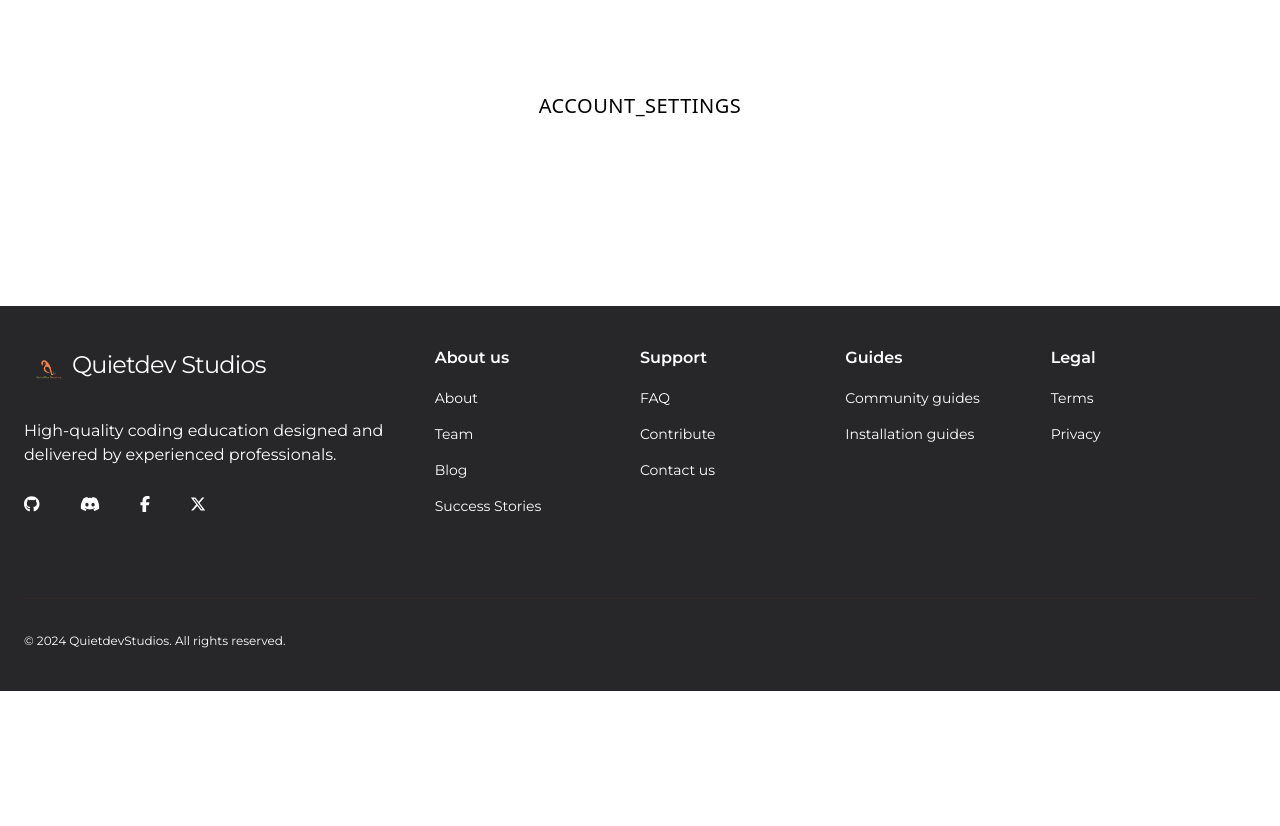
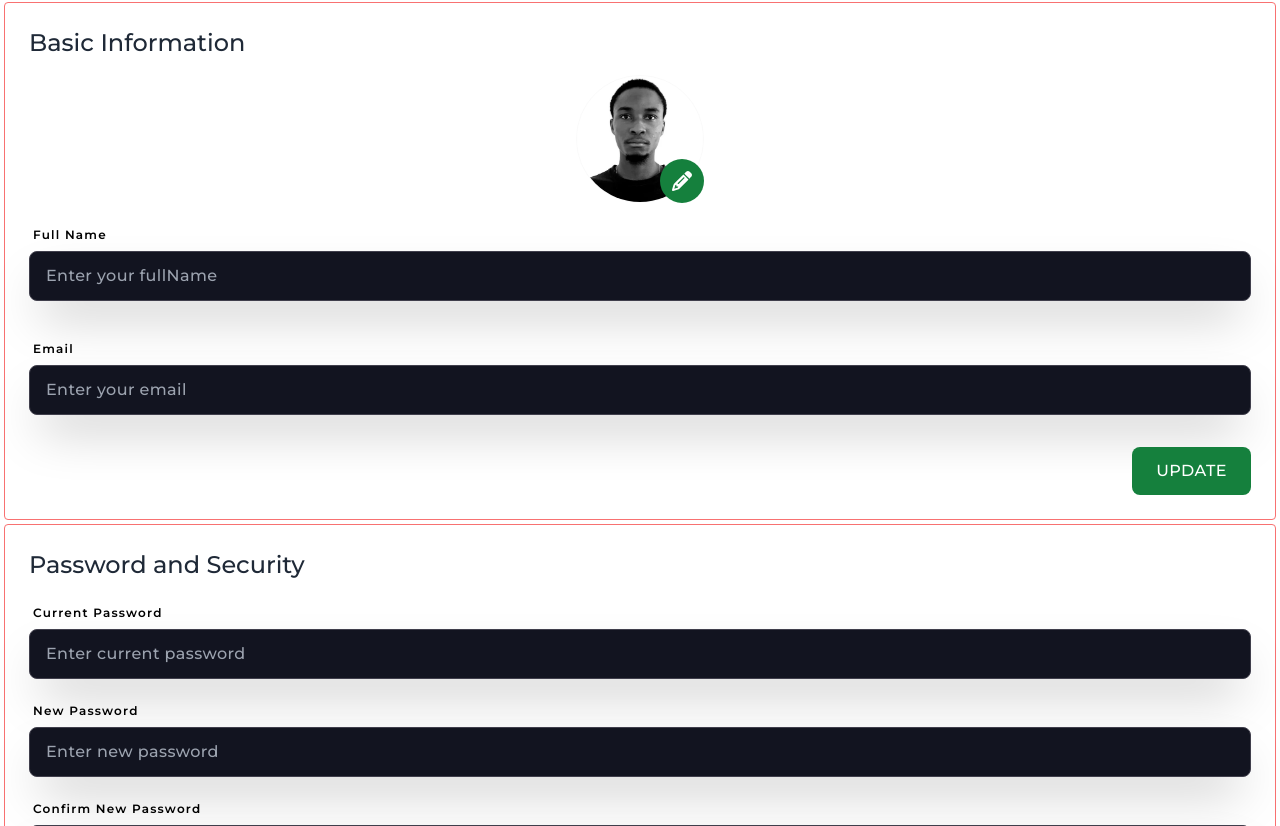
Before and after one commit to quietdevstudios/quietdevstudio, a React (Vite) app: page /account-settings in a window 1280 px wide. Shown: the part 174-1000 px from the top of the page. Before the commit the page ends 865 px from the top, so only its background shows below. Built offline with nearby package versions, Linux system fonts and the light colour scheme.

Commit message:
building account settings page

```diff
--- a/src/components/Form/Input.jsx
+++ b/src/components/Form/Input.jsx
@@ -6,7 +6,7 @@ export const Input = ({ label, id, name, type, placeholder, ...props }) => {
     <>
       <div className="mt-6 flex flex-col gap-1">
         <label
-          className="tracking-wider font-medium text-xs mb-1 mx-1"
+          className="tracking-widest font-semibold text-xs mb-1 mx-1"
           htmlFor="fullName"
         >
           {label}
--- /dev/null
+++ b/src/components/Hero_Component/Hero.jsx
@@ -0,0 +1,7 @@
+import React from "react";
+
+const Hero = ({ children, ...props }) => {
+  return <div {...props}>{children}</div>;
+};
+
+export default Hero;
--- a/src/pages/About.jsx
+++ b/src/pages/About.jsx
@@ -1,5 +1,6 @@
 import React from "react";
 import { Link } from "react-router-dom";
+import Hero from "../components/Hero_Component/Hero";
 
 const About = () => {
   return (
--- a/src/pages/Accounts/Account_Settings.jsx
+++ b/src/pages/Accounts/Account_Settings.jsx
@@ -1,10 +1,102 @@
 import React from "react";
+import profileImg from "/profile.webp";
+import { FontAwesomeIcon } from "@fortawesome/react-fontawesome";
+import { faPencil } from "@fortawesome/free-solid-svg-icons";
+import { Input } from "../../components/Form/Input";
+import { Link } from "react-router-dom";
 
 const Account_Settings = () => {
   return (
-    <div className="text-center font-medium tracking-wide uppercase h-[50vh] flex items-center justify-center text-xl">
-      Account_Settings
-    </div>
+    <section className="font-montserrat">
+      <div className="text-center text-white bg-zinc-800 font-medium tracking-wide uppercase flex items-center justify-center text-xl py-8">
+        Account_Settings
+      </div>
+      <main>
+        <section className="py-6 m-1 border border-red-400 p-6 rounded">
+          <h2 className="text-2xl font-medium text-gray-800 mb-4">
+            Basic Information
+          </h2>
+          <div className="w-fit mx-auto rounded-full flex items-center justify-center relative">
+            <img
+              src={profileImg}
+              alt="profile photo"
+              className="w-32 rounded-full border border-zinc-50"
+            />
+            <button>
+              <FontAwesomeIcon
+                icon={faPencil}
+                color="white"
+                size="lg"
+                className="bg-green-700 p-3 rounded-full absolute right-0 bottom-0"
+              />
+            </button>
+          </div>
+
+          <form className="flex flex-col gap-4">
+            <Input
+              label="Full Name"
+              type="text"
+              id="fullName"
+              name="fullName"
+              placeholder="Enter your fullName"
+            />
+            <Input
+              label="Email"
+              type="email"
+              id="email"
+              name="email"
+              placeholder="Enter your email"
+            />
+          </form>
+          <div className="text-center flex items-center justify-end mt-8">
+            <button className="bg-green-700 px-6 py-3 rounded-lg text-white tracking-wide font-medium uppercase">
+              Update
+            </button>
+          </div>
+        </section>
+
+        <section className="py-6 m-1 border border-red-400 p-6 rounded">
+          <h2 className="text-2xl font-medium text-gray-800 mb-4">
+            Password and Security
+          </h2>
+          <Input
+            label="Current Password"
+            type="password"
+            id="password"
+            name="password"
+            placeholder="Enter current password"
+          />
+          <Input
+            label="New Password"
+            type="password"
+            id="password"
+            name="password"
+            placeholder="Enter new password"
+          />
+          <Input
+            label="Confirm New Password"
+            type="confirmPassword"
+            id="confirmPassword"
+            name="confirmPassword"
+            placeholder="Confirm new password"
+          />
+          <p className="mt-4 text-sm font-medium tracking-wider">
+            Can't remember your current password?{" "}
+            <Link className="text-green-700 underline">
+              Reset your password
+            </Link>
+          </p>
+          <div className="text-center flex items-center justify-end mt-8">
+            <button className="bg-green-700 px-6 py-3 rounded-lg text-white tracking-wide font-medium uppercase">
+              Update
+            </button>
+            {/* <button className="bg-red-700 px-6 py-3 rounded-lg text-white tracking-wide font-medium uppercase">
+              Delete
+            </button> */}
+          </div>
+        </section>
+      </main>
+    </section>
   );
 };
 
```
